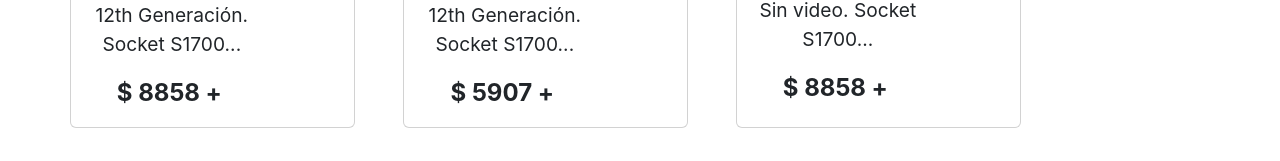
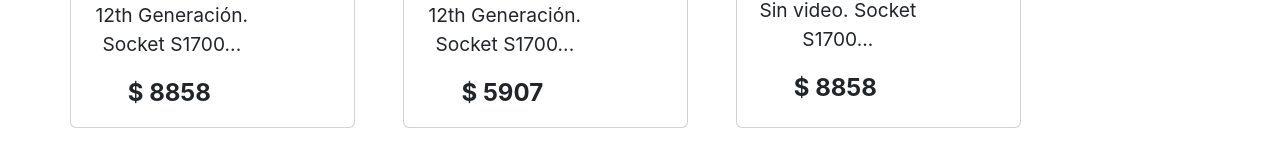
Before and after one commit to FernandoGGomez/React-JS, a React (Create React App) app: page / in a window 1280 px wide. Shown: the part 366-527 px from the top of the page. Built offline with nearby package versions, Linux system fonts and the light colour scheme.

Commit message:
PreEntrega2-FernandoGómez

```diff
--- a/src/components/Item.jsx
+++ b/src/components/Item.jsx
@@ -13,7 +13,7 @@ const Item = ({producto}) =>{
                         <div className="col-8">
                             <p className="h3">{producto.nombre}</p>
                             <p className="descripcion">{producto.descripcion.substring(0,40)}...</p>
-                            <p className="precio">$ {producto.precio} +</p>
+                            <p className="precio">$ {producto.precio}</p>
                         </div>
                         </Link>
                     </div>
```
